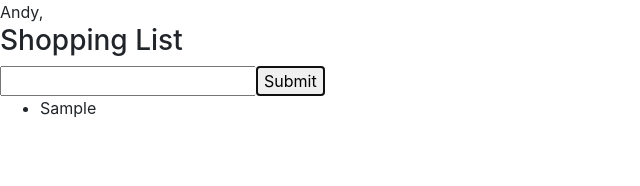
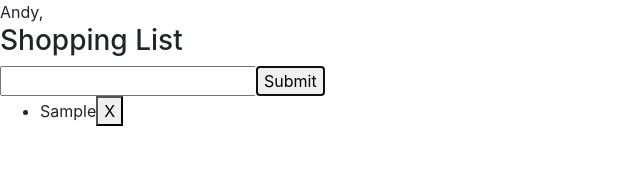
Before and after one commit to ZhiningZhang/demo-project, a React (Create React App) app: page / in a window 1280 px wide. Both pictures are taken after typing "Sample" into the empty fields and a click on the button "Submit". Shown: the top 186 px of the page, without its empty margins (0-640 px from the left). Built offline with nearby package versions, Linux system fonts and the light colour scheme.

Commit message:
done 20201009 reducer

```diff
--- a/src/UseReducerEx/ShoppingList.js
+++ b/src/UseReducerEx/ShoppingList.js
@@ -1,6 +1,11 @@
 import React, { useReducer, useRef } from "react";
 
 //https://www.youtube.com/watch?v=sYDFCuZHrqw
+
+//!!!!!
+//https://daveceddia.com/usereducer-hook-examples/
+
+//https://daveceddia.com/what-is-a-reducer/
 
 function ShoppingList() {
   const inputRef = useRef();
@@ -14,6 +19,9 @@ function ShoppingList() {
             name: action.name,
           },
         ];
+      case "remove":
+        // keep every item except the one we want to remove
+        return state.filter((_, index) => index != action.index);
       default:
     }
   }, []);
@@ -40,8 +48,14 @@ function ShoppingList() {
       </form>
 
       <ul>
-        {items.map((item) => (
-          <li key={item.id}> {item.name}</li>
+        {items.map((item, index) => (
+          <li key={item.id}>
+            {" "}
+            {item.name}
+            <button onClick={() => dispatch({ type: "remove", index })}>
+              X
+            </button>
+          </li>
         ))}
       </ul>
     </>
```
